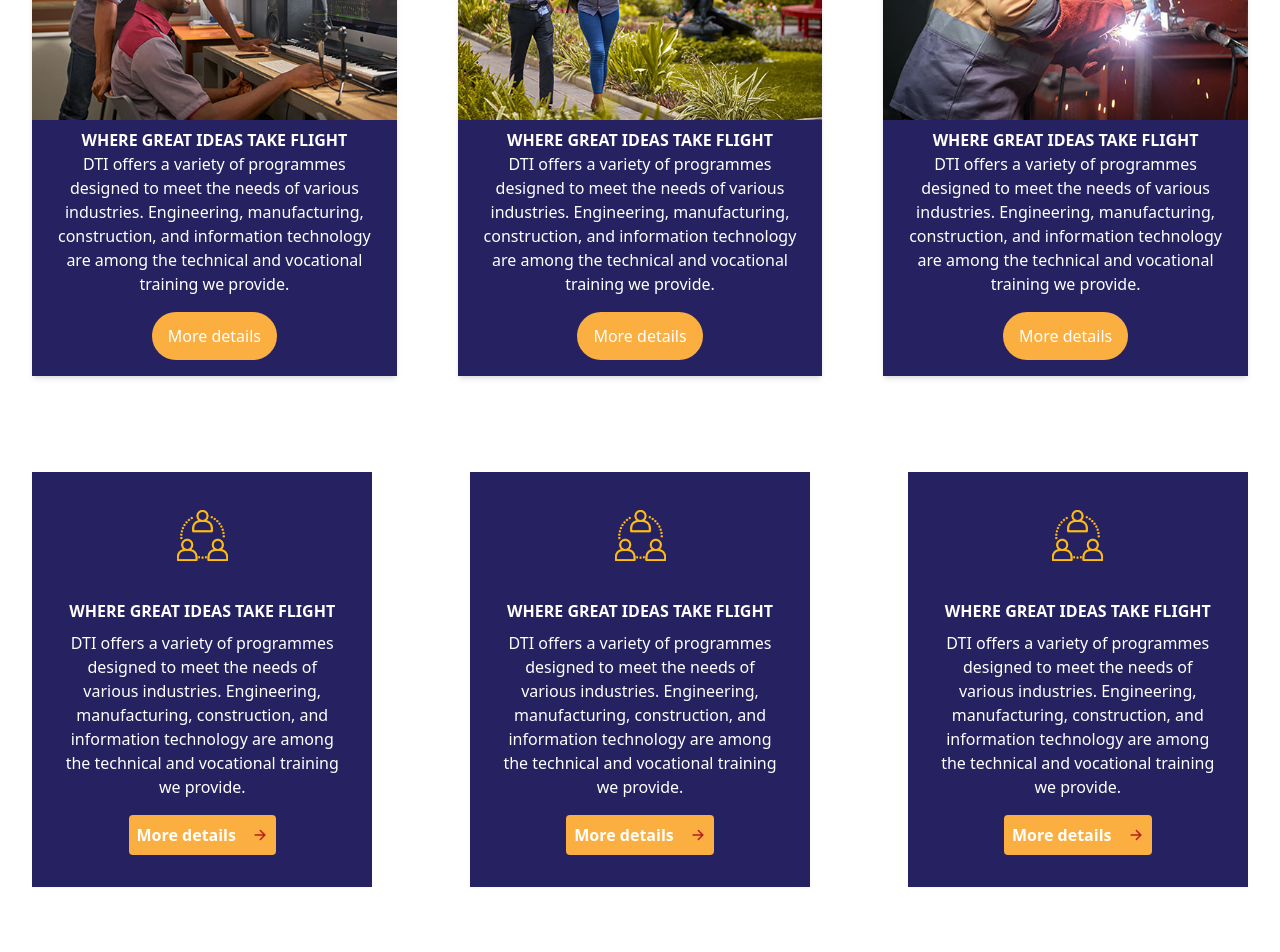
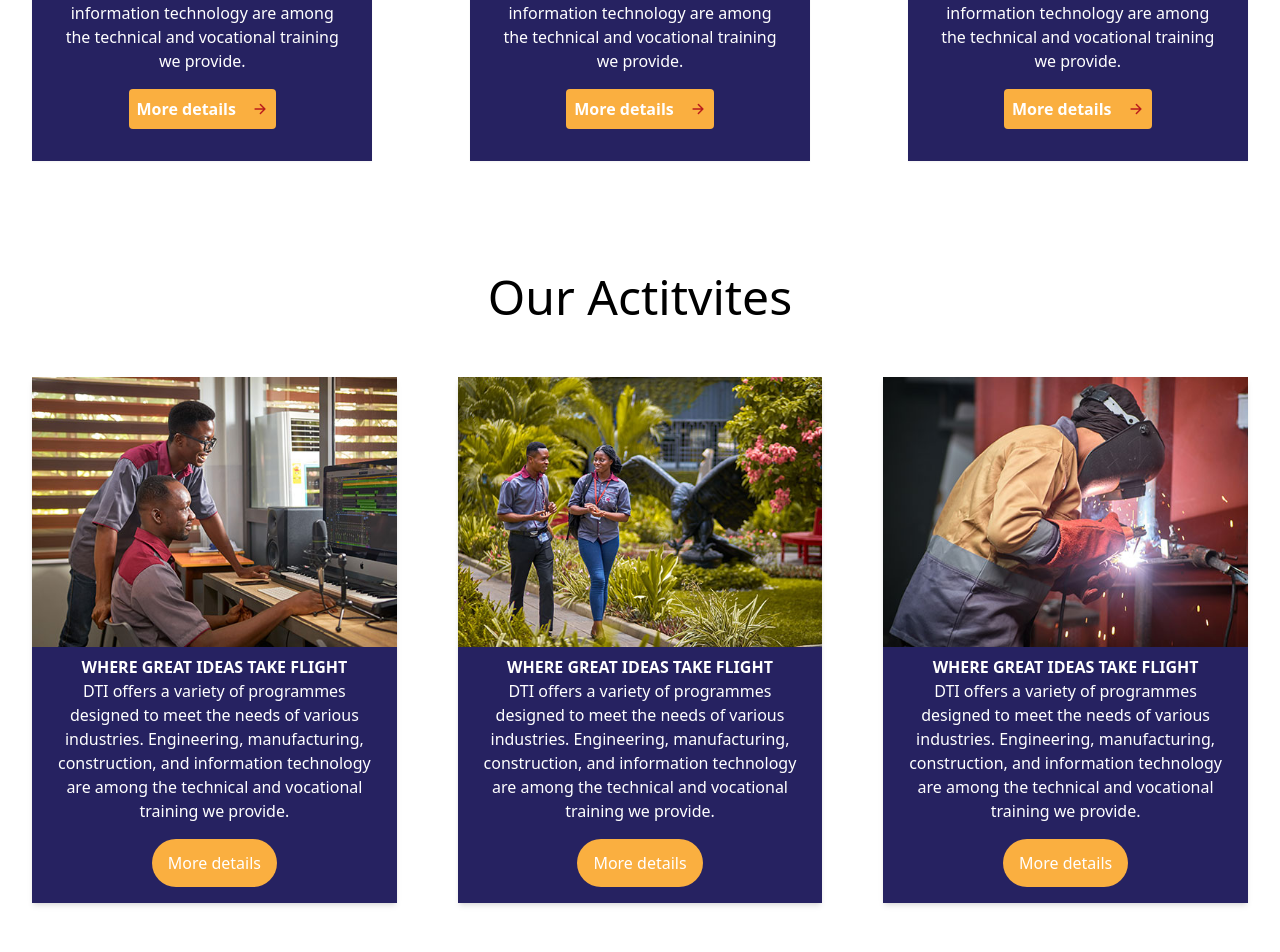
Before and after one commit to NextHubImpact/console-ghana, a React (Vite) app: page / in a window 1280 px wide. Shown: the part 1700-2652 px from the top of the page. Built offline with nearby package versions, Linux system fonts and the light colour scheme.

Commit message:
layout updated

```diff
--- a/src/components/Content.jsx
+++ b/src/components/Content.jsx
@@ -1,4 +1,4 @@
-import React, {useState, useEffect, useRef} from "react";
+import React, { useState, useEffect, useRef } from "react";
 import { IoArrowForward } from "react-icons/io5";
 
 import homeSide from "../assets/main/home-side.jpg";
@@ -7,14 +7,14 @@ import progImg1 from "../assets/main/aca-des.jpg";
 import progImg2 from "../assets/main/aca-en.jpg";
 import progImg3 from "../assets/main/aca-weld.jpg";
 
-import whoweare from "../assets/img-icons/whoweare.webp"
+import whoweare from "../assets/img-icons/whoweare.webp";
 
-import htu from "../assets/partners/tech.png"
-import accra from '../assets/partners/Accra.png'
-import asco from '../assets/partners/asco.jpg'
-import knust from '../assets/partners/knust.png'
-import techlabs from '../assets/partners/techlabs.jpg'
-import asase from '../assets/partners/asase.jpg'
+import htu from "../assets/partners/tech.png";
+import accra from "../assets/partners/Accra.png";
+import asco from "../assets/partners/asco.jpg";
+import knust from "../assets/partners/knust.png";
+import techlabs from "../assets/partners/techlabs.jpg";
+import asase from "../assets/partners/asase.jpg";
 import { MdAccountCircle, MdTimer } from "react-icons/md";
 
 const Content = () => {
@@ -27,7 +27,6 @@ const Content = () => {
   //     clearTimeout(timeoutRef.current);
   //   }
   // }
-
 
   const highlightCard = [
     {
@@ -61,7 +60,7 @@ const Content = () => {
         arrowIcon: <IoArrowForward className="text-red-700" />,
         whoweareIcon: whoweare,
       },
-      img: progImg3
+      img: progImg3,
     },
   ];
 
@@ -69,31 +68,34 @@ const Content = () => {
     {
       img: progImg1,
       author: "consolegh_",
-      title: "DTI Offers a Variety of Programmes Designed to meet the needs of various industries",
+      title:
+        "DTI Offers a Variety of Programmes Designed to meet the needs of various industries",
       date: "May 26, 2024",
       icons: {
-        authorIcon: <MdAccountCircle /> ,
-        dateIcon: <MdTimer/>
+        authorIcon: <MdAccountCircle />,
+        dateIcon: <MdTimer />,
       },
     },
     {
       img: progImg2,
       author: "consolegh_",
-      title: "DTI Offers a Variety of Programmes Designed to meet the needs of various industries",
+      title:
+        "DTI Offers a Variety of Programmes Designed to meet the needs of various industries",
       date: "May 26, 2024",
       icons: {
-        authorIcon: <MdAccountCircle /> ,
-        dateIcon: <MdTimer/>
+        authorIcon: <MdAccountCircle />,
+        dateIcon: <MdTimer />,
       },
     },
     {
       img: progImg3,
       author: "consolegh_",
-      title: "DTI Offers a Variety of Programmes Designed to meet the needs of various industries",
+      title:
+        "DTI Offers a Variety of Programmes Designed to meet the needs of various industries",
       date: "May 26, 2024",
       icons: {
-        authorIcon: <MdAccountCircle /> ,
-        dateIcon: <MdTimer/>
+        authorIcon: <MdAccountCircle />,
+        dateIcon: <MdTimer />,
       },
     },
   ];
@@ -114,16 +116,11 @@ const Content = () => {
 
   return (
     <main className=" ">
-
       {/* who we are */}
       <section className=" my-[5rem] ">
-
         <div className="mx-8 flex flex-col items-center gap-8">
-      <div className="text-5xl mb-6">
-        {/* <h1>About Us</h1> */}
-      </div>
+          <div className="text-5xl mb-6">{/* <h1>About Us</h1> */}</div>
           <div className=" flex flex-col  items-center lg:flex-row  gap-4 bg-[whitesmoke] ">
-
             <div className="lg:w-[50%] p-4  gap-4 flex flex-col items-center  lg:flex-row ">
               {/* left article --who we are-- */}
               <div className=" w-full flex justify-between flex-col gap-8 ">
@@ -134,14 +131,15 @@ const Content = () => {
                   <hr className="w-[20%] rounded mt-6 h-1 bg-red-700" />
                 </div>
                 <article className="leading-8 text-[20px]">
-      Our mission is to become the leading industrial job training and
-      prototype center in West Africa to transform the livelihoods of
-      young people in TVET. DTI firmly believes that education is the
-      cornerstone of creating opportunities for individuals and
-      communities. Our commitment to providing exceptional technical and
-      vocational training is geared towards equipping our students with
-      the necessary skills and knowledge to thrive in today's fast-paced
-      and highly competitive job market.
+                  Our mission is to become the leading industrial job training
+                  and prototype center in West Africa to transform the
+                  livelihoods of young people in TVET. DTI firmly believes that
+                  education is the cornerstone of creating opportunities for
+                  individuals and communities. Our commitment to providing
+                  exceptional technical and vocational training is geared
+                  towards equipping our students with the necessary skills and
+                  knowledge to thrive in today's fast-paced and highly
+                  competitive job market.
                 </article>
 
                 <div className="flex items-center gap-4 font-semibold ">
@@ -154,38 +152,8 @@ const Content = () => {
             {/* right img */}
 
             <figure className="lg: flex justify-end w-[50%] p-  ">
-    <img className="lg: w-[100%]   rounded-"  src={progImg1} alt="" />
+              <img className="lg: w-[100%]   rounded-" src={progImg1} alt="" />
             </figure>
-
-</div>
-      </div>
-
-      </section>
-
-     {/* our activities*/}
-   <section className="">
-       <div className="mx-8  my-14">
-          <h1 className="text-5xl text-center ">Our Actitvites</h1>
-       <div className="mt-14 mb-[6rem] lg:flex  xl:flex justify-between gap-8">
-          {highlightCard.map((val, index) => {
-            const { title, article, link, icon, img } = val;
-            return (
-              <div key={index} className=" flex flex-col  items-center gap-2 bg-[#262261] text-white  bord  shadow-md hover:scale-105  lg:w-[30%] xl:w-[30%] p-">
-                <img src={img} alt="" />
-                 <div className=" flex flex-col items-center gap- px-4 ">
-                 <h2 className=" text-wrap text-center text- font-semibold">{title}</h2>
-                <article className="leading text-center">
-                  {article}
-                </article>
-                <div className="bg-[#faaf40] py-3 px-4 rounded-[1.8rem] flex items-center gap-4 m-4 ">
-                  {link}
-                  {icon}
-                </div>
-                 </div>
-
-              </div>
-            );
-          })}
           </div>
         </div>
       </section>
@@ -197,14 +165,15 @@ const Content = () => {
             {highlightCard.map((val, index) => {
               const { title, article, link, icons } = val;
               return (
-              <div key={index} className=" flex flex-col  text-white items-center gap-2 bg-[#262261] p-  shadow-sm mb-4 lg:w-[30%] h-[60%] xl:w-[28%] p-8">
+                <div
+                  key={index}
+                  className=" flex flex-col  text-white items-center gap-2 bg-[#262261] p-  shadow-sm mb-4 lg:w-[30%] h-[60%] xl:w-[28%] p-8"
+                >
                   <div className="mb-6">
                     <img src={icons.whoweareIcon} alt="" />
                   </div>
                   <h2 className="font-semibold text-nowrap">{title}</h2>
-                <article className=" text-center">
-                  {article}
-                </article>
+                  <article className=" text-center">{article}</article>
                   <div className="bg-[#faaf40] p-2 rounded flex items-center gap-4 mt-2 font-semibold">
                     {link}
                     {icons.arrowIcon}
@@ -216,6 +185,35 @@ const Content = () => {
         </div>
       </section>
 
+      {/* our activities*/}
+      <section className="">
+        <div className="mx-8  my-14">
+          <h1 className="text-5xl text-center ">Our Actitvites</h1>
+          <div className="mt-14 mb-[6rem] lg:flex  xl:flex justify-between gap-8">
+            {highlightCard.map((val, index) => {
+              const { title, article, link, icon, img } = val;
+              return (
+                <div
+                  key={index}
+                  className=" flex flex-col  items-center gap-2 bg-[#262261] text-white  bord  shadow-md hover:scale-105  lg:w-[30%] xl:w-[30%] p-"
+                >
+                  <img src={img} alt="" />
+                  <div className=" flex flex-col items-center gap- px-4 ">
+                    <h2 className=" text-wrap text-center text- font-semibold">
+                      {title}
+                    </h2>
+                    <article className="leading text-center">{article}</article>
+                    <div className="bg-[#faaf40] py-3 px-4 rounded-[1.8rem] flex items-center gap-4 m-4 ">
+                      {link}
+                      {icon}
+                    </div>
+                  </div>
+                </div>
+              );
+            })}
+          </div>
+        </div>
+      </section>
 
       {/* blog */}
       <section className="">
@@ -228,17 +226,23 @@ const Content = () => {
             </iv>
 
             <div className=" flex items-center justify-center">
-
               <div className=" flex items-center text-white justify-center mb-14 gap-4">
                 {blogData.map((val, index) => {
-            const {img, title, author, date , icons } = val;
+                  const { img, title, author, date, icons } = val;
                   return (
-              <div key={index} className="w-[25%]  flex flex-col justify-center items-center">
+                    <div
+                      key={index}
+                      className="w-[25%]  flex flex-col justify-center items-center"
+                    >
                       <img src={img} className="w-[%]" alt="" />
                       <div className="my-8">
                         <div className="flex justify-start items-center gap-4 py-2">
-                <span className="flex items-center gap-2">{icons.authorIcon} {author}</span>
-                 <span className="flex items-center gap-2">{icons.dateIcon} {date}</span>
+                          <span className="flex items-center gap-2">
+                            {icons.authorIcon} {author}
+                          </span>
+                          <span className="flex items-center gap-2">
+                            {icons.dateIcon} {date}
+                          </span>
                         </div>
                         <div className="my-">
                           <h2 className="  text-wrap">{title}</h2>
@@ -248,9 +252,7 @@ const Content = () => {
                   );
                 })}
               </div>
-
             </div>
-
           </div>
         </div>
       </section>
@@ -261,20 +263,20 @@ const Content = () => {
           <div className="mt-14 lg:flex items-center my-14">
             <div className="flex  flex-col gap-6  lg:w-[50%] ">
               <div className="uppercase font-semibold flex mb-3  flex-col gap-3">
-                  <h2 className="text-[30px]">
-                     INDUSTRY PARTNERS
-                  </h2>
-                  <hr className="text-4xl w-[20%] rounded mt-4 h-1 bg-red-700"/>
+                <h2 className="text-[30px]">INDUSTRY PARTNERS</h2>
+                <hr className="text-4xl w-[20%] rounded mt-4 h-1 bg-red-700" />
               </div>
               <div className="mb-">
                 <article className="leading-6 text-[18px]">
-                  The DTI Edge helps our learners to build the skills and character necessary for an effective mindset shift for a continent limited by negative mindset.
-                  Our learners continue to make a difference in the world through their work.
+                  The DTI Edge helps our learners to build the skills and
+                  character necessary for an effective mindset shift for a
+                  continent limited by negative mindset. Our learners continue
+                  to make a difference in the world through their work.
                 </article>
               </div>
               <div className="flex items-center font-semibold gap-4">
                 <span>Read More </span>
-                <IoArrowForward className="text-[#c4002c]"/>
+                <IoArrowForward className="text-[#c4002c]" />
               </div>
             </div>
 
```
Lines whose indentation alone changed are shown as unchanged.
